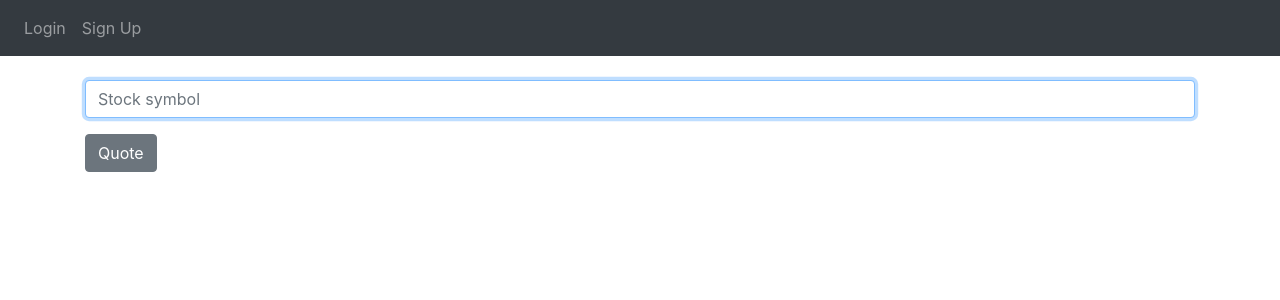
After one commit to hamzaosman7891/Stockverse, a Flask app: page /quote in a window 1280 px wide. The commit adds this page. Shown: the top 300 px of the page. Run offline with Flask 2, Linux system fonts and the light colour scheme; some libraries are stand-ins or nearby versions.

Commit message:
Quote functionality fully implemented

```diff
--- a/stock/templates/base.html
+++ b/stock/templates/base.html
@@ -31,6 +31,7 @@
         <div class="navbar-nav">
           {% if session.user_id %}
           <a class="nav-item nav-link" id="home" href="/">Home</a>
+          <a class="nav-item nav-link" id="logout" href="/quote">Quote</a>
           <a class="nav-item nav-link" id="logout" href="/logout">Logout</a>
           {% else %}
           <a class="nav-item nav-link" id="login" href="/login">Login</a>
--- /dev/null
+++ b/stock/templates/quote.html
@@ -0,0 +1,13 @@
+{% extends "base.html" %}
+{% block title %}Quote{% endblock %}
+
+{% block content %}
+<br/>
+<form action="/quote" method="POST">
+	<div class="form-group">
+		<input autocomplete="off" autofocus class="form-control" name="symbol" placeholder="Stock symbol">
+	</div>
+	<button class="btn btn-secondary" type="sumbit">Quote</button>
+</form>
+
+{% endblock %}
--- a/stock/views.py
+++ b/stock/views.py
@@ -1,7 +1,37 @@
-from flask import Blueprint, render_template
+from flask import Blueprint, render_template, request, redirect, flash, session, url_for
+from flask_login import login_required, current_user
+from .models import Users, Transactions
+from .help import lookup
+from .help import usd
 
 views = Blueprint('views', __name__)
 
 @views.route('/')
 def home():
     return render_template("home.html")
+
+
+@views.route("/quote", methods=["GET", "POST"])
+def quote():
+    """Get stock quote."""
+    # User reached route via POST (as by submitting a form via POST)
+    if request.method == "POST":
+        symbol = request.form.get("symbol")
+
+        # load quore page again if symbol is not provided
+        if not symbol:
+            flash("Please enter stock ticker symbol", category='error')
+            return redirect(url_for('views.quote'))
+
+        # request symbol info from IEX cloud
+        quoteInfo = lookup(symbol)
+
+        if quoteInfo is None:
+            flash("The symbol was not found.", category='error')
+            return redirect(url_for('views.quote'))
+
+        # Redirect user to page with stock ticker(-s) info
+        return render_template("quoted.html", symbol = quoteInfo["symbol"], name = quoteInfo["name"], price = usd(quoteInfo["price"]))
+    # User reached route via GET (as by clicking a link or via redirect)
+    else:
+        return render_template("quote.html", user=current_user)
```
Also changed, not shown: stock/__init__.py (+7 -0 lines), stock/help.py (added, +29 -0 lines), stock/templates/quoted.html (added, +29 -0 lines), 1 other file.
